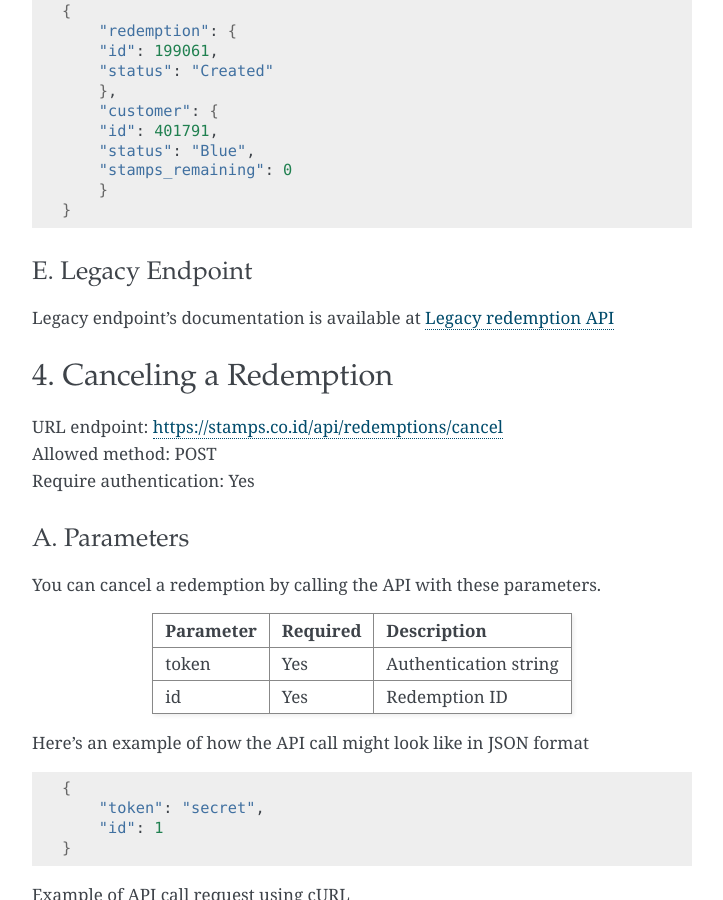
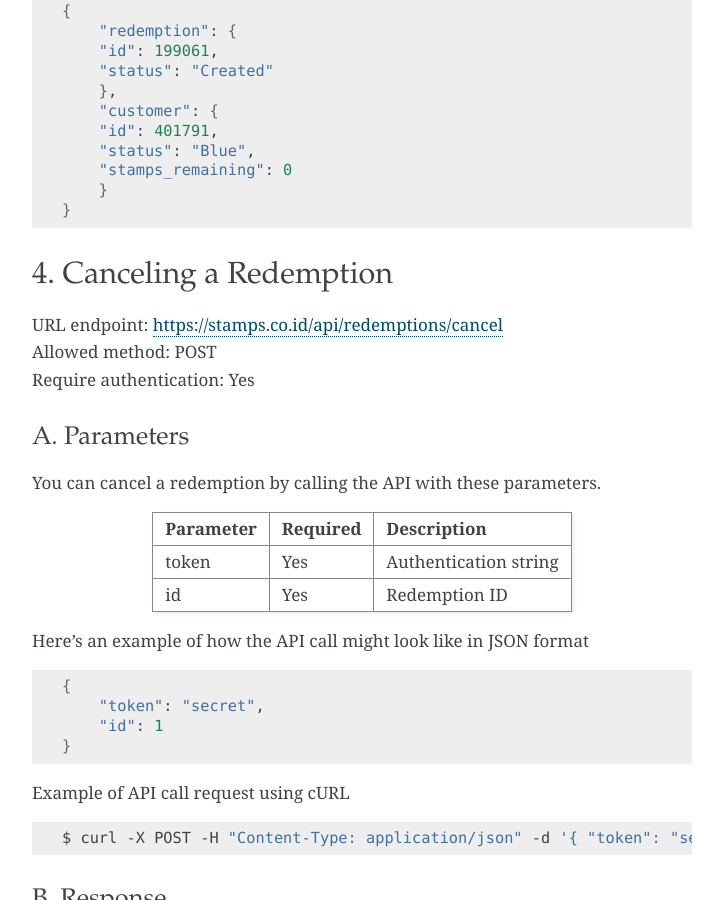
Before and after one commit to ui/stamps-api-docs, a Sphinx documentation site: the page built from source/redemption_api.rst, in a window 1280 px wide and 900 px high, scrolled down 6555 px. Shown: the whole window, without its empty margins (388-1111 px from the left). Built offline with Sphinx 7.4.7, drawn with Linux system fonts in a browser that asks for light colours.

Commit message:
Update redemption_api.rst

```diff
--- a/source/redemption_api.rst
+++ b/source/redemption_api.rst
@@ -340,10 +340,6 @@ On successful redemption:
         }
     }
 
-E. Legacy Endpoint
-------------------
-Legacy endpoint's documentation is available at `Legacy redemption API <http://docs.stamps.co.id/en/latest/legacy_redemption_api.html>`_
-
 4. Canceling a Redemption
 =========================
 
```
